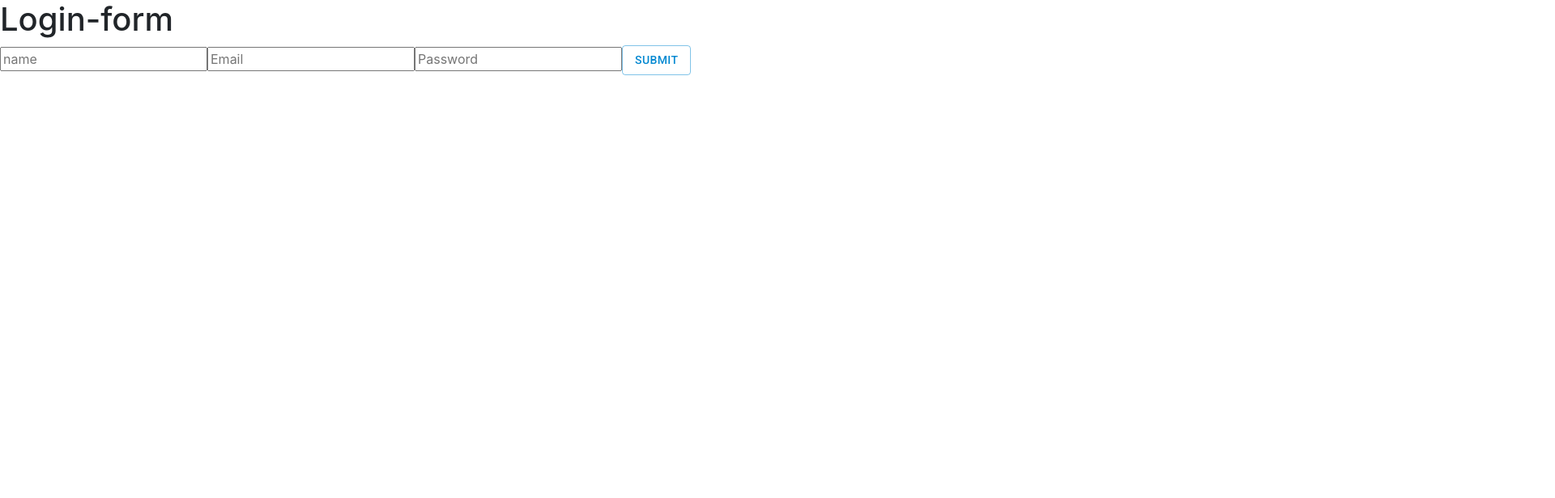
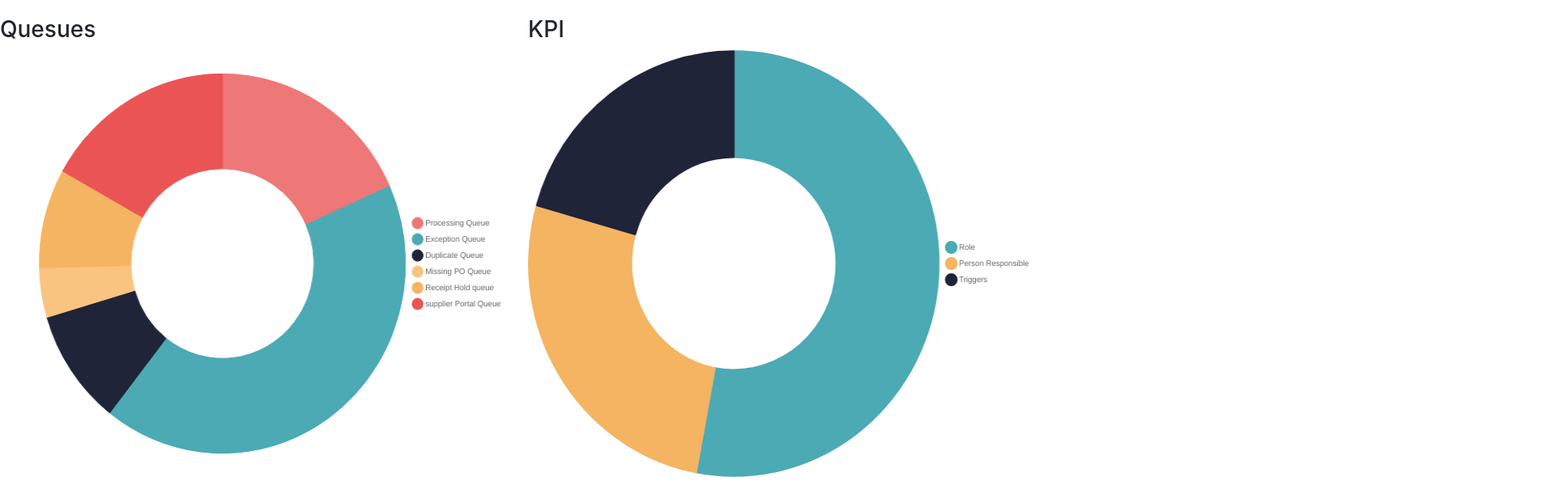
Before and after one commit to Mahesh262/Shopping2, a React (Create React App) app: page / in a window 1280 px wide. Shown: the top 616 px of the page at 81% size, 1920 px wide, since content can reach past the window. Built offline with nearby package versions, Linux system fonts and the light colour scheme.

Commit message:
first commit

```diff
--- a/package.json
+++ b/package.json
@@ -16,9 +16,13 @@
     "@testing-library/user-event": "^13.5.0",
     "axios": "^0.26.0",
     "cuid": "^2.1.8",
+    "d3": "^7.4.2",
     "formik": "^2.2.9",
     "react": "^17.0.2",
+    "react-apexcharts": "^1.4.0",
     "react-bootstrap": "^2.2.0",
+    "react-chartjs-2": "^4.0.1",
+    "react-d3": "^0.4.0",
     "react-dom": "^17.0.2",
     "react-icons": "^4.3.1",
     "react-redux": "^7.2.6",
@@ -26,6 +30,7 @@
     "react-router-dom": "^6.2.2",
     "react-scripts": "5.0.0",
     "react-scroll": "^1.8.6",
+    "react-spring": "^9.4.4",
     "react-toastify": "^8.2.0",
     "react-use-cart": "^1.13.0",
     "redux": "^4.1.2",
--- a/src/App.js
+++ b/src/App.js
@@ -1,20 +1,20 @@
-import React from 'react'
-import { useSelector } from 'react-redux'
-import Logout from './Login/Logout'
-import Signup from './Login/Signup'
-import { selectUser } from './Login/UserSlice'
+import React from "react";
+import { Col, Row } from "react-bootstrap";
+import Examples from "./Examples";
+import Examplss from "./Examplss";
+const App = () => {
+  return (
+    <>
+      <Row>
+        <Col xs={6} xl={6}>
+          <Examplss />
+        </Col>
+        <Col xs={6} xl={6}>
+          <Examples />
+        </Col>
+      </Row>
+    </>
+  );
+};
 
-const App = () => {
-  let user = useSelector(selectUser)
-  return (
-    <div>
-
-     {
-       user ?  <Logout/>:<Signup/>
-     }
-
-
-    </div>
-  )
-}
-export default App
+export default App;
--- /dev/null
+++ b/src/Examples.js
@@ -0,0 +1,72 @@
+import React from "react";
+import { Chart as ChartJS, Tooltip, Title, ArcElement, Legend } from "chart.js";
+
+import { Doughnut } from "react-chartjs-2";
+import { Row } from "react-bootstrap";
+import "./Ques.css";
+ChartJS.register(Tooltip, Title, ArcElement, Legend);
+
+const Examples = () => {
+  return (
+    <>
+      <Row>
+        <h3 id="title">KPI</h3>
+
+        <Doughnut
+          data={{
+            labels: ["Role", "Person Responsible", "Triggers"],
+            datasets: [
+              {
+                label: "# of Votes",
+                data: [180, 90, 70],
+                backgroundColor: [
+                  "rgba(75,170,180)",
+                  "rgba(244, 180,98, 1)",
+
+                  "rgba(31, 36,57, 1)",
+                ],
+                borderColor: [
+                  "rgba(75,170,180)",
+                  "rgba(244, 180,98, 1)",
+
+                  "rgba(31, 36,57, 1)",
+                ],
+
+                borderWidth: 2,
+                hoverOffset: 3,
+              },
+            ],
+          }}
+          width={800}
+          height={800}
+          options={{
+            plugins: {
+              legend: {
+                position: "right",
+
+                labels: {
+                  usePointStyle: true,
+                  pointStyle: "circle",
+                  font: {
+                    size: 10,
+                  },
+                },
+              },
+            },
+          }}
+        />
+        <div id="too">
+          <b>54</b>%
+        </div>
+        <div id="second">
+          <b>30</b>%
+        </div>
+        <div id="third">
+          <b>26</b>%
+        </div>
+      </Row>
+    </>
+  );
+};
+
+export default Examples;
--- /dev/null
+++ b/src/Examplss.js
@@ -0,0 +1,83 @@
+import React from "react";
+import { Chart as ChartJS, Tooltip, Title, ArcElement, Legend } from "chart.js";
+
+import { Doughnut } from "react-chartjs-2";
+import { Row } from "react-bootstrap";
+import "./Ques.css";
+ChartJS.register(Tooltip, Title, ArcElement, Legend);
+
+const Examplss = () => {
+  return (
+    <>
+      <Row>
+        <h3 id="title">Quesues</h3>
+        <Doughnut
+          data={{
+            labels: [
+              "Processing Queue ",
+              "Exception Queue ",
+              "Duplicate Queue ",
+              "Missing PO Queue ",
+              "Receipt Hold queue ",
+              "supplier Portal Queue",
+            ],
+            datasets: [
+              {
+                label: "# of Votes",
+                data: [65, 150, 35, 15, 30, 60],
+                backgroundColor: [
+                  "rgba(238, 119, 119, 1)",
+                  "rgba(75,170,180)",
+
+                  "rgba(31, 36,57, 1)",
+                  "rgba(249, 196, 128, 1)",
+                  "rgba(245, 180, 97, 1)",
+                  "rgba(234, 84, 85, 1)",
+                ],
+                borderColor: [
+                  "rgba(238, 119, 119, 1)",
+                  "rgba(75,170,180)",
+                  "rgba(31, 36,57, 1)",
+                  "rgba(249, 196, 128, 1)",
+                  "rgba(245, 180, 97, 1)",
+                  "rgba(234, 84, 85, 1)",
+                ],
+                borderWidth: 1,
+
+                hoverOffset: 6,
+              },
+            ],
+          }}
+          width={800}
+          height={800}
+          options={{
+            layout: {
+              padding: {
+                left: 50,
+              },
+            },
+            plugins: {
+              legend: {
+                position: "right",
+                fontSize: 50,
+                labels: {
+                  //   boxWidth: 10,
+                  usePointStyle: true,
+                  pointStyle: "circle",
+                  font: {
+                    size: 10,
+                  },
+                },
+              },
+            },
+          }}
+        />
+        <div id="first">
+          <b>54</b>%
+        </div>
+      </Row>
+    </>
+  );
+};
+
+export default Examplss;
--- a/src/Login/Logout.js
+++ /dev/null
@@ -1,31 +0,0 @@
-import { Button } from '@mui/material'
-import React from 'react'
-import {logout, selectUser} from './UserSlice'
-import { useDispatch, useSelector, } from 'react-redux'
-
-const Logout = () => {
-    const dispatch = useDispatch();
-     const datas = useSelector(selectUser)
-       console.log(datas.email)
-    const handlessubmit =(e)=>{
-        e.preventDefault();
-         dispatch(
-             logout()
-         )
-
-    }
-  return (
-    <>
-    <div>
-    <h1>
-    Welcome <span>Home</span>
-    <Button className='user_btn' onClick={e=>handlessubmit(e)}>Logout</Button>
-    </h1>
-    <h2>{datas.email}</h2>
-    <h2>{datas.name}</h2>
-    </div>
-    </>
-  )
-}
-
-export default Logout
--- a/src/Login/Signup.js
+++ /dev/null
@@ -1,44 +0,0 @@
-import { Button } from '@mui/material'
-import React, { useState } from 'react'
-import { useDispatch } from 'react-redux'
-import { login } from './UserSlice'
-
-const Signup = () => {
-    const [name, setName] = useState('')
-
-    const [email, setEmail] = useState('')
-    const [password,setPassword] = useState('')
-    const dispatch = useDispatch()
-    const handlesubmit =(e)=>{
-        e.preventDefault();
-        dispatch(
-            login({
-                name:name,
-                email:email,
-                password:password,
-                loggedIn:true
-            })
-        )
-
-    }
-  return (
-    <>
-    <div>
-        <form className='login' onSubmit={e=>handlesubmit(e)}>
-            <h1>Login-form</h1>
-
-            <input className='from-control' type='text'placeholder="name" value ={name ?? ''} onChange={e=>setName(e.target.value)}/>
-            <input className='from-control' type='email'placeholder="Email" value ={email ?? ""} onChange={e=>setEmail(e.target.value)}/>
-            <input className='from-control' type='password'placeholder="Password" value ={password ?? ""} onChange={e=>setPassword(e.target.value)}/>
-              <Button variant="outlined" color='info' type='submit'>submit</Button>
-
-        </form>
-    </div>
-
-
-
-    </>
-  )
-}
-
-export default Signup
--- a/src/Login/UserSlice.js
+++ /dev/null
@@ -1,21 +0,0 @@
-import { createSlice } from "@reduxjs/toolkit";
-export const userSlice = createSlice({
-    name:"user",
-    initialState:{
-        user:null
-    },
-    reducers:{
-        login:(state,action)=>{
-            state.user = action.payload;
-            console.log(state.user)
-
-        },
-        logout:(state)=>{
-            state.user=null;
-
-        },
-    },
-})
-export const {login,logout} = userSlice.actions;
-export const selectUser = (state)=>state.user.user;
-export default userSlice.reducer;
--- /dev/null
+++ b/src/Ques.css
@@ -0,0 +1,66 @@
+*{
+
+    box-sizing: border-box;
+    /* border: 2px solid green;  */
+
+}
+#title{
+    display: flex;
+    position:absolute;
+    top:20px;
+}
+
+#too{
+    display: flex;
+    position: absolute;
+
+
+    transform: translate(250px,190px);
+    border-radius: 1000px;
+    width:50px;
+    height: 50px;
+    align-items: center;
+    background-color: aliceblue;
+
+
+}
+#second{
+
+    display: flex;
+    position: fixed;
+    transform: translate(10px,250px);
+    border-radius: 1000px;
+    width:50px;
+    height: 50px;
+    align-items: center;
+    background-color: aliceblue;
+
+}
+#third{
+
+    display: flex;
+    position: absolute;
+    transform: translate(30px,100px);
+    border-radius: 1000px;
+    width:50px;
+    height: 50px;
+    align-items: center;
+    background-color: aliceblue;
+
+}
+#first{
+    display: flex;
+    position: absolute;
+    transform: translate(250px,250px);
+    border-radius: 1000px;
+    width:50px;
+    height: 50px;
+    align-items: center;
+    background-color: aliceblue;
+}
+
+@media only screen and (min-width: 1200px) {
+ #second,#third,#first, #too{
+        display: none;
+    }
+}
--- a/src/Store.js
+++ /dev/null
@@ -1,8 +0,0 @@
-import { configureStore } from "@reduxjs/toolkit";
-import userReducer from './Login/UserSlice'
-export default configureStore({
-reducer:{
-user:userReducer,
-
-}
-})
--- a/src/index.js
+++ b/src/index.js
@@ -1,28 +1,26 @@
-import React from 'react';
-import ReactDOM from 'react-dom';
-import './index.css';
-import App from './App'
-import reportWebVitals from './reportWebVitals';
+import React from "react";
+import ReactDOM from "react-dom";
+import "./index.css";
+import App from "./App";
+import reportWebVitals from "./reportWebVitals";
 
-import {Provider} from 'react-redux'
+// import {Provider} from 'react-redux'
 // import store from './Store/Store'
 // import { createStore } from 'redux';
 // import { CartReducers } from './ShoppingMAll/CartReducer';
 // import { BrowserRouter as Router } from 'react-router-dom';
 //  import { devToolsEnhancer } from '@redux-devtools/extension';
 //  const store = createStore(CartReducers, devToolsEnhancer())
-import Store from './Store'
+//  import Store from './Store'
 ReactDOM.render(
+  <React.StrictMode>
+    {/* <Provider store ={Store}>  */}
 
-  <React.StrictMode>
-  <Provider store ={Store}>
-
-      <App />
-  </Provider>
-
+    <App />
+    {/* </Provider>  */}
   </React.StrictMode>,
 
-  document.getElementById('root')
+  document.getElementById("root")
 );
 
 // If you want to start measuring performance in your app, pass a function
```
Also changed, not shown: src/App.css (+7 -1 lines), src/Quesues.js (added, +85 -0 lines), 2 other files (tests, documents, lock files or other folders).
